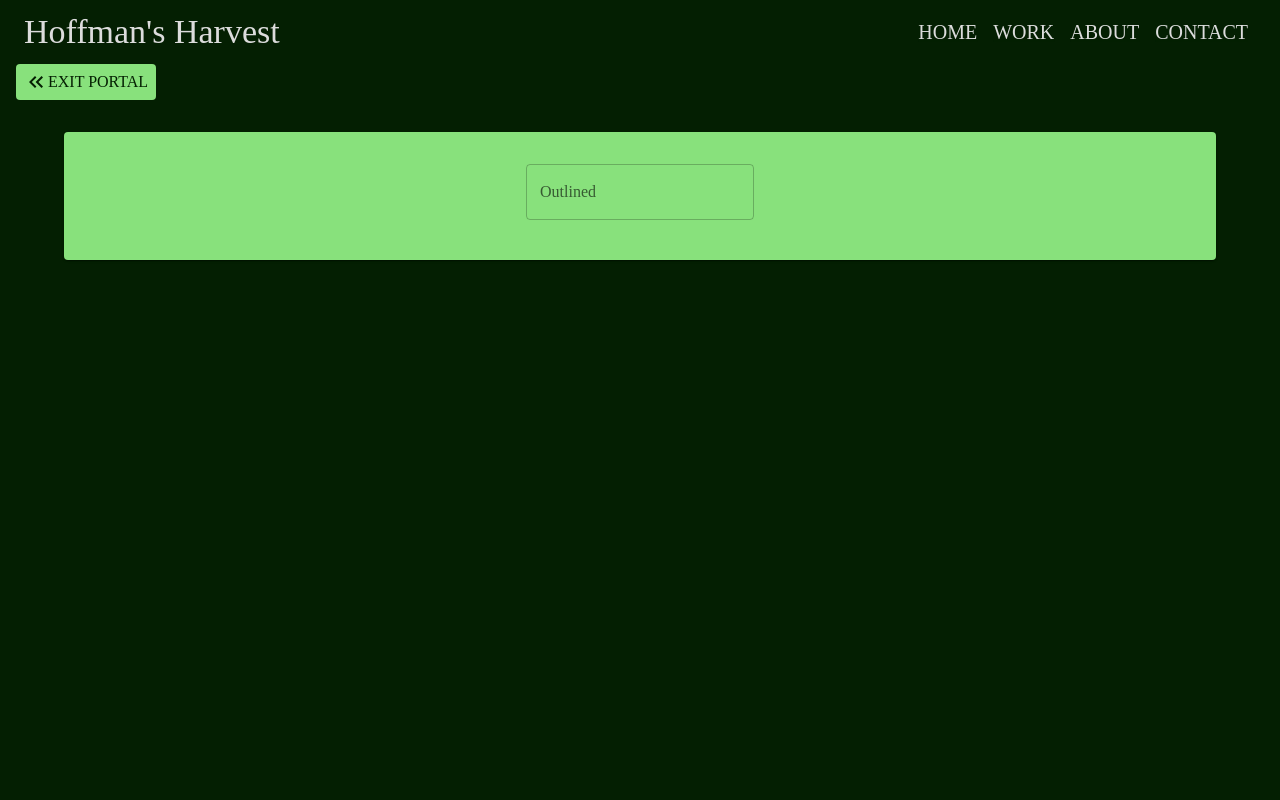
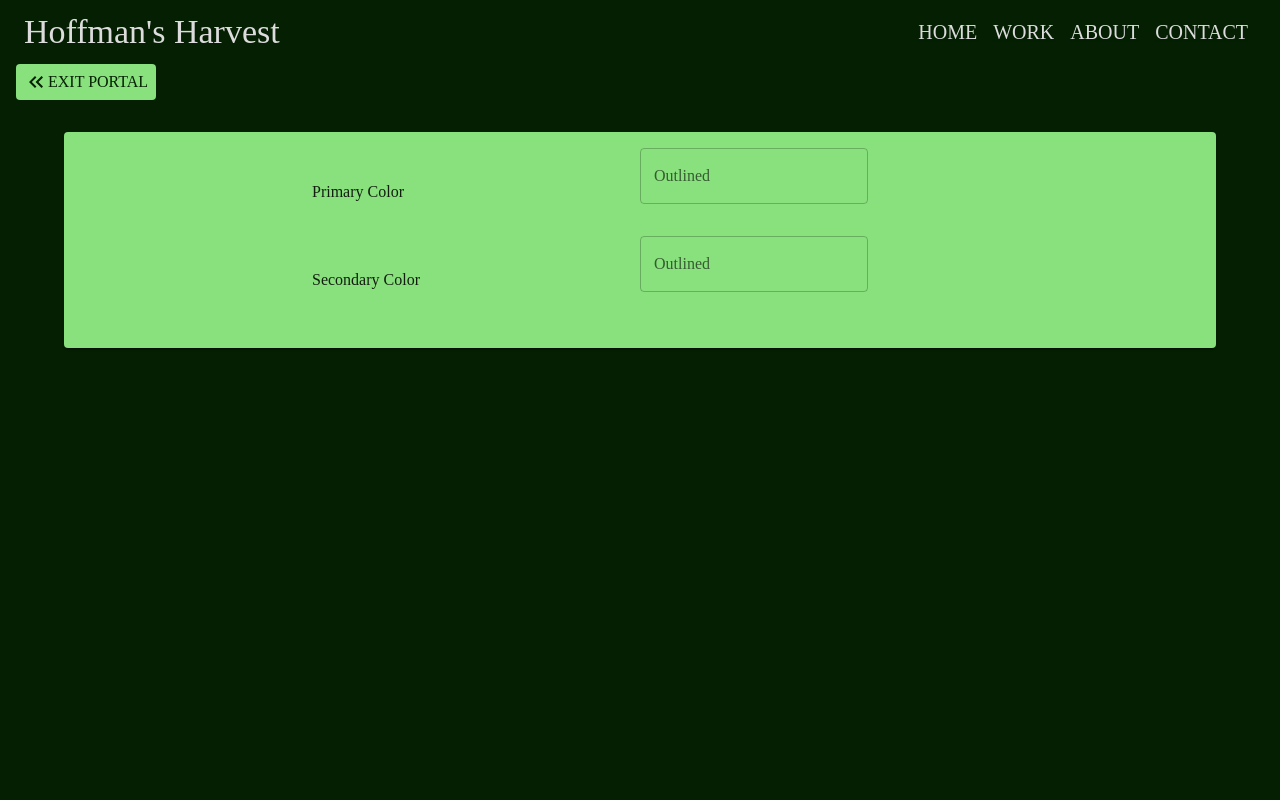
Before and after one commit to SABaltz/hoffmans-harvest, a React (Create React App) app: page /portal in a window 1280 px wide. Shown: the top 800 px of the page. Built offline with nearby package versions, Linux system fonts and the light colour scheme.

Commit message:
Add in secondary color

```diff
--- a/src/components/portal/Portal.jsx
+++ b/src/components/portal/Portal.jsx
@@ -1,4 +1,4 @@
-import {Box, Button, Card, CardContent, Link, List, ListItem, TextField, Typography} from "@mui/material";
+import {Box, Button, Card, CardContent, Grid, Link, TextField, Typography} from "@mui/material";
 import React from "react";
 import KeyboardDoubleArrowLeftIcon from '@mui/icons-material/KeyboardDoubleArrowLeft';
 import {centerVertHoriz} from "../../global-parameters/Styles";
@@ -28,23 +28,49 @@ function Portal({parameters, setParameters}) {
             <Box sx={{width: '100vw', ...centerVertHoriz, marginTop: '2rem'}}>
                 <Card sx={{width: '90vw', backgroundColor: parameters.colorPalette.secondary, ...centerVertHoriz}}>
                     <CardContent>
-                        <List>
-                            <ListItem>
+                        <Grid container sx={{...centerVertHoriz}}>
+
+
+                            <Grid item xs={6}>
+                                <Typography>Primary Color</Typography>
+                            </Grid>
+                            <Grid item xs={6} sx={{marginBottom: '2rem'}}>
                                 <TextField id="outlined-basic" label="Outlined" variant="outlined"
                                            onChange={(event) => {
                                                setParameters({
                                                    ...parameters, colorPalette: {
                                                        primary: event.target.value,
-                                                       secondary: '#88e17c',
-                                                       tertiary: '#bfc432',
-                                                       hover: '#2a7310',
-                                                       text: '#dcdcdc',
-                                                       textContrast: '#000000',
+                                                       secondary: parameters.colorPalette.secondary,
+                                                       tertiary: parameters.colorPalette.tertiary,
+                                                       hover: parameters.colorPalette.hover,
+                                                       text: parameters.colorPalette.text,
+                                                       textContrast: parameters.colorPalette.textContrast,
                                                    }
                                                })
                                            }}/>
-                            </ListItem>
-                        </List>
+                            </Grid>
+
+
+                            <Grid item xs={6}>
+                                <Typography>Secondary Color</Typography>
+                            </Grid>
+                            <Grid item xs={6} sx={{marginBottom: '2rem'}}>
+                                <TextField id="outlined-basic" label="Outlined" variant="outlined"
+                                           onChange={(event) => {
+                                               setParameters({
+                                                   ...parameters, colorPalette: {
+                                                       primary: parameters.colorPalette.primary,
+                                                       secondary: event.target.value,
+                                                       tertiary: parameters.colorPalette.tertiary,
+                                                       hover: parameters.colorPalette.hover,
+                                                       text: parameters.colorPalette.text,
+                                                       textContrast: parameters.colorPalette.textContrast,
+                                                   }
+                                               })
+                                           }}/>
+                            </Grid>
+                        </Grid>
+
 
                     </CardContent>
                 </Card>
```
